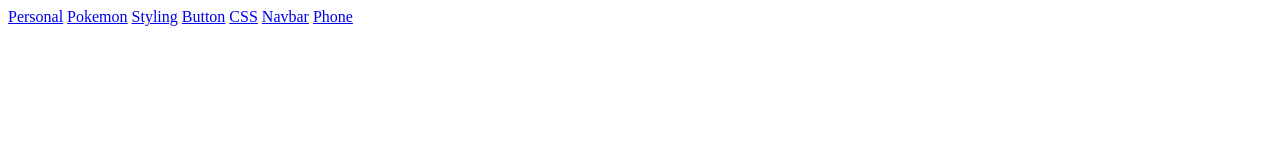
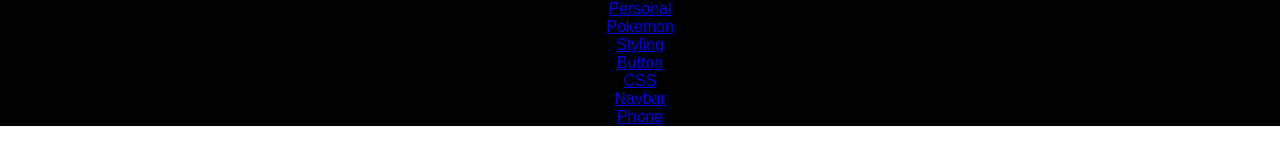
Before and after one commit to KI21/KI21.github.io, a plain HTML site: page index.html in a window 1280 px wide. Drawn offline with Linux system fonts and the light colour scheme; files that its build step writes are made by us from their sources.

Commit message:
updated page

```diff
--- a/index.html
+++ b/index.html
@@ -5,10 +5,9 @@
     <meta name="viewport" content="width=device-width, initial-scale=1.0">
     <meta http-equiv="X-UA-Compatible" content="ie=edge">
     <title>Index</title>
-    <link rel="stylesheet" href="/Users/ki/Desktop/KI21.github.io/style.css">
+    <link rel="stylesheet" href="style.css">
 </head>
 <body>
-
         <a class="personal" href="projects/food/food.html">Personal</a>
         <a class="pokemon" href="projects/pokemon/index.html">Pokemon</a>
         <a class="styling" href="projects/css/index.html">Styling</a>
```
